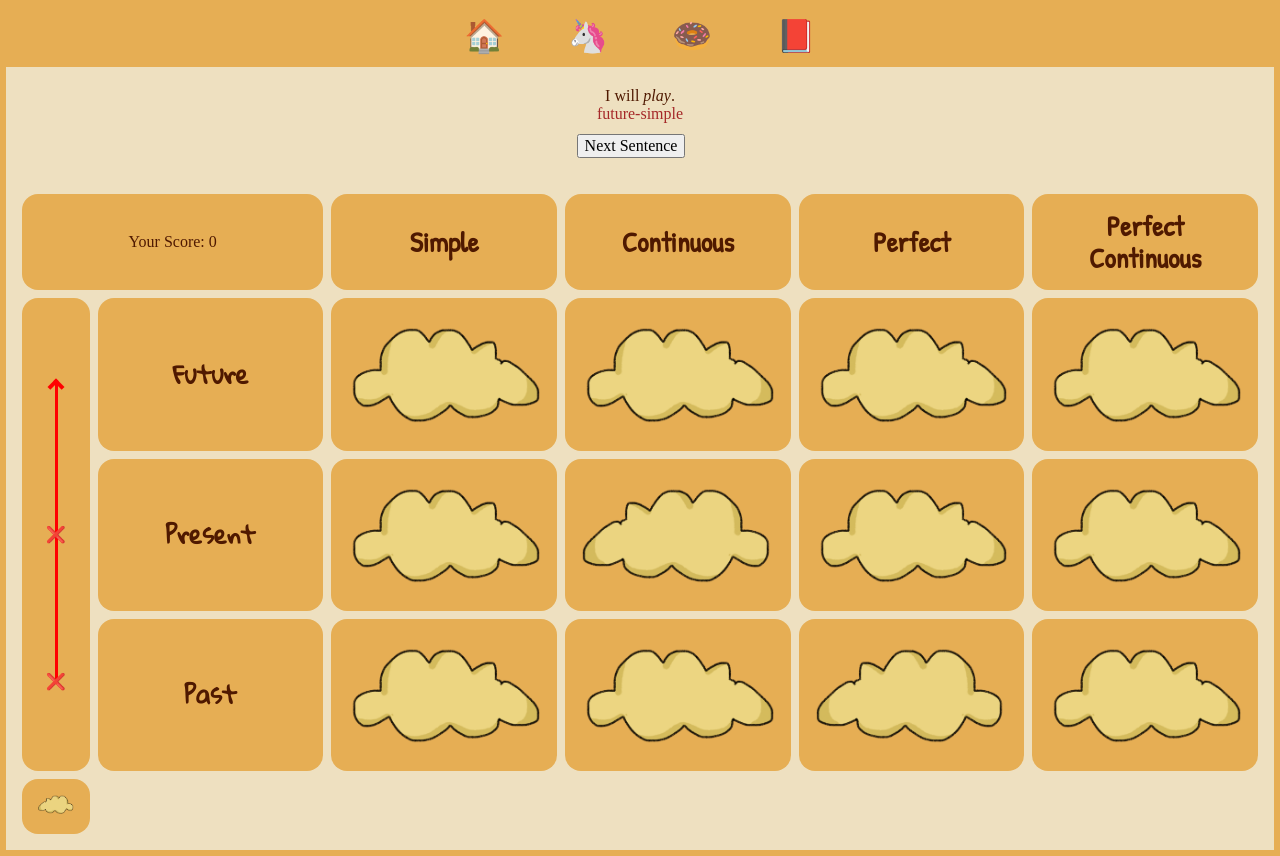
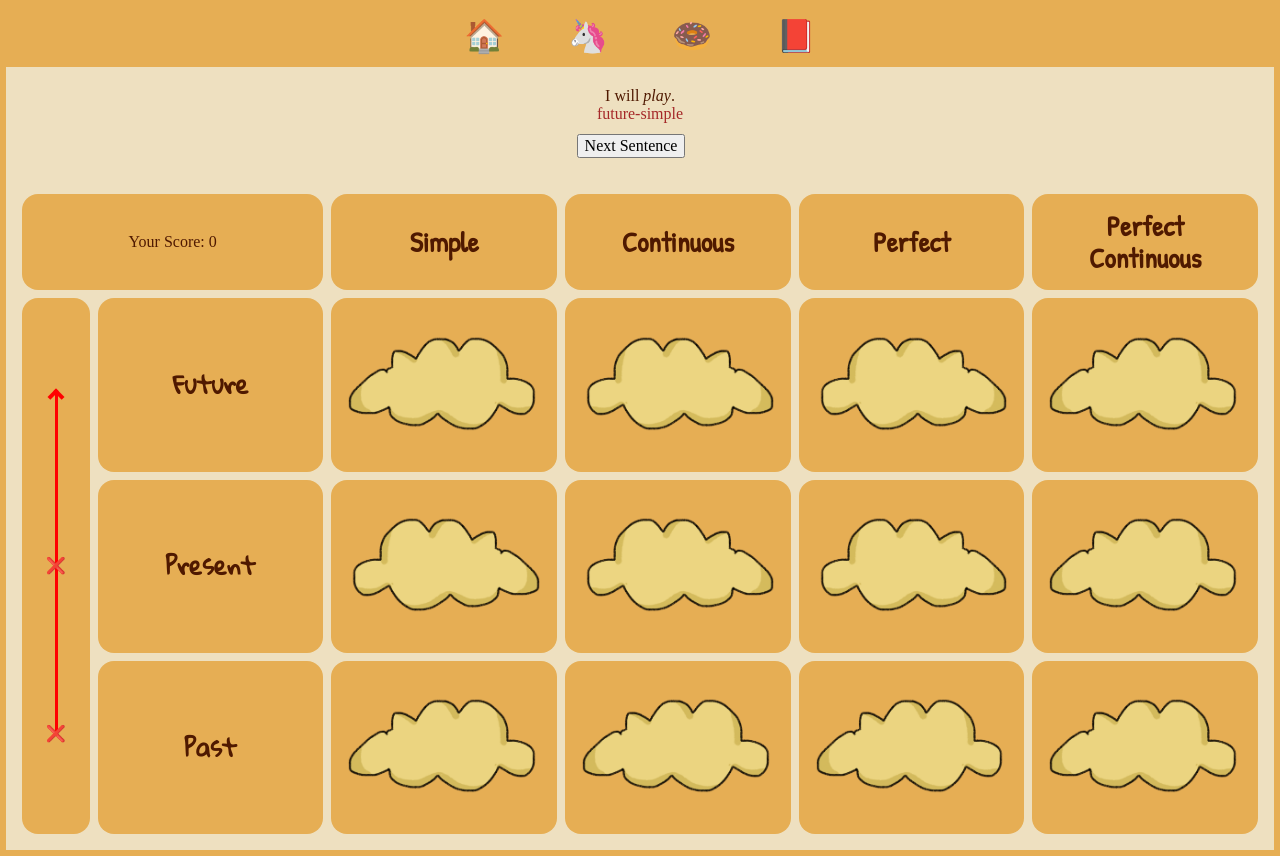
Before and after one commit to sheleoni/tense-table, a Vue app: page / in a window 1280 px wide. Both pictures are taken after a click on the button "Start Game!". Built offline with nearby package versions, Linux system fonts and the light colour scheme; a web font is replaced by a local one.

Commit message:
feat: use v-for to loop TableCell components

```diff
--- a/src/components/TableCell.vue
+++ b/src/components/TableCell.vue
@@ -1,9 +1,9 @@
 <template>
 
-    <section>
-        <p v-if="isOccluded === false" :class="cellClass" :data-tense-type="tenseType" v-html="sentenceHTMLContent"></p>
-        <p v-else :class="cellClass" :data-tense-type="tenseType" @click="checkAnswer()">
-            <img :src="require('../assets/img/clouds/' + randomImage())" :data-tense-type="tenseType" width="100%" />
+    <section :data-tense-type="tenseType" :class="cellClass">
+        <p v-if="isOccluded === false" v-html="sentenceHTMLContent" :data-tense-type="tenseType"></p>
+        <p v-else @click="checkAnswer()" :data-tense-type="tenseType">
+            <img :src="require('../assets/img/clouds/' + randomImage())" width="100%" :data-tense-type="tenseType" />
         </p>
     </section>
 
@@ -21,6 +21,7 @@ export default {
         tenseType: String,
         randomImage: Function,
         imageWidth: String,
+        checkAnswer: Function,
     }
 }
 
--- a/src/pages/home/index.vue
+++ b/src/pages/home/index.vue
@@ -1,4 +1,3 @@
-
 <template>
 
     <!-- /// Tense Table Start /// -->
@@ -40,156 +39,35 @@
             </section>
 
             <!-- Table Cells -->
-            <!-- /// Past Tense /// -->
+
+            <!-- Table Cell headers -->
             <h2 class="past">Past</h2>
+            <h2 class="present">Present</h2>
+            <h2 class="future">Future</h2>
 
             <h3 class="simple">Simple</h3>
-            <!-- Past Simple -->
-
-            <TableCell :sentenceHTMLContent="sentences.past.simple" :isOccluded="isOccluded['past-simple']"
-                cellClass="past-simple" tenseType="past-simple" :randomImage="randomOccluderImage"
-                :imageWidth="occluderImageWidth" />
-
-
-            <p v-if="isOccluded['past-simple'] === false" class="past-simple" data-tense-type="past-simple"
-                v-html="sentences.past.simple">
-            </p>
-            <p v-else class="past-simple" data-tense-type="past-simple" @click="checkAnswer()">
-                <img :src="require('@/assets/img/clouds/' + cellImageURL['past-simple'])" :width="occluderImageWidth"
-                    data-tense-type="past-simple" />
-            </p>
-
-            <!-- Past Continuous -->
-            <!-- Continuous / Progressive Header Toggler -->
             <h3 class="continuous" @click="switchContinuousProgressive()">
                 <template v-if="isContinuous">Continuous</template>
                 <template v-else>Progressive</template>
             </h3>
-
-            <p v-if="isOccluded['past-continuous'] === false" class="past-continuous" data-tense-type="past-continuous"
-                v-html="sentences.past.continuous"></p>
-            <p v-else class="past-continuous" data-tense-type="past-continuous" @click="checkAnswer()">
-                <img :src="require('@/assets/img/clouds/' + cellImageURL['past-continuous'])"
-                    :width="occluderImageWidth" data-tense-type="past-continuous" />
-            </p>
-
-            <!-- Past Perfect -->
             <h3 class="perfect">Perfect</h3>
-
-            <p v-if="isOccluded['past-perfect'] === false" class="past-perfect" data-tense-type="past-perfect"
-                v-html="sentences.past.perfect"></p>
-            <p v-else class="past-perfect" data-tense-type="past-perfect" @click="checkAnswer()">
-                <img :src="require('@/assets/img/clouds/' + cellImageURL['past-perfect'])" :width="occluderImageWidth"
-                    data-tense-type="past-perfect" />
-            </p>
-
-            <!-- Continuous / Progressive Header Toggler -->
             <h3 class="perfect-continuous" @click="switchContinuousProgressive()">
                 <template v-if="isContinuous">Perfect Continuous</template>
                 <template v-else>Perfect Progressive</template>
             </h3>
 
-            <!-- Past Perfect Continuous -->
-            <p v-if="isOccluded['past-perfect-continuous'] === false" class="past-perfect-continuous"
-                data-tense-type="past-perfect-continuous" v-html="sentences.past.perfectContinuous"></p>
-            <p v-else class="past-perfect-continuous" data-tense-type="past-perfect-continuous" @click="checkAnswer()">
-                <img :src="require('@/assets/img/clouds/' + randomOccluderImage())"
-                    data-tense-type="past-perfect-continuous" :width="occluderImageWidth" />
-            </p>
+            <!-- TableCell component Loop -->
 
+            <TableCell v-for="(sentenceType, index) in sentencesData" :key="index"
+                :sentenceHTMLContent="sentenceType.sentence" :isOccluded="isOccluded[sentenceType.tenseName]"
+                :cellClass="sentenceType.tenseName" :tenseType="sentenceType.tenseName"
+                :randomImage="randomOccluderImage" :imageWidth="occluderImageWidth" :checkAnswer="checkAnswer" />
 
-            <!-- /// Present Tense /// -->
-            <h2 class="present">Present</h2>
+            <!-- <TableCell :sentenceHTMLContent="sentences.past.simple" :isOccluded="isOccluded['past-simple']"
+                cellClass="past-simple" tenseType="past-simple" :randomImage="randomOccluderImage"
+                :imageWidth="occluderImageWidth" :checkAnswer="checkAnswer" />
+ -->
 
-            <!-- Present Simple -->
-            <h3 class="repeated-heading">Simple</h3>
-            <p v-if="isOccluded['present-simple'] === false" class="present-simple" data-tense-type="present-simple"
-                v-html="sentences.present.simple"></p>
-            <p v-else class="present-simple" data-tense-type="present-simple" @click="checkAnswer()">
-                <img :src="require('@/assets/img/clouds/' + randomOccluderImage())" data-tense-type="present-simple"
-                    :width="occluderImageWidth" />
-            </p>
-
-
-            <!-- Present Continuous -->
-            <h3 class="repeated-heading">Continuous/ Progressive</h3>
-            <p v-if="isOccluded['present-continuous'] === false" class="present-continuous"
-                data-tense-type="present-continuous" v-html="sentences.present.continuous"></p>
-            <p v-else class="present-continuous" data-tense-type="present-continuous" @click="checkAnswer()">
-                <img :src="require('@/assets/img/clouds/' + randomOccluderImage())" data-tense-type="present-continuous"
-                    :width="occluderImageWidth" />
-            </p>
-
-
-            <!-- Present Perfect -->
-            <h3 class="repeated-heading">Perfect</h3>
-
-            <p v-if="isOccluded['present-perfect'] === false" class="present-perfect" data-tense-type="present-perfect"
-                v-html="sentences.present.perfect"></p>
-            <p v-else class="present-perfect" data-tense-type="present-perfect" @click="checkAnswer()">
-                <img :src="require('@/assets/img/clouds/' + randomOccluderImage())" data-tense-type="present-perfect"
-                    :width="occluderImageWidth" />
-            </p>
-
-
-            <!-- Present Perfect Continuous -->
-            <h3 class="repeated-heading">Perfect Continuous/ Perfect Progressive</h3>
-
-            <p v-if="isOccluded['present-perfect-continuous'] === false" class="present-perfect-continuous"
-                data-tense-type="present-perfect-continuous" v-html="sentences.present.perfectContinuous">
-            </p>
-            <p v-else class="present-perfect-continuous" data-tense-type="present-perfect-continuous"
-                @click="checkAnswer()">
-                <img :src="require('@/assets/img/clouds/' + randomOccluderImage())"
-                    data-tense-type="present-perfect-continuous" :width="occluderImageWidth" />
-            </p>
-
-
-
-            <!-- /// Future Tense /// -->
-            <h2 class="future">Future</h2>
-
-            <!-- Future Simple -->
-            <h3 class="repeated-heading">Simple</h3>
-
-            <p v-if="isOccluded['future-simple'] === false" class="future-simple" data-tense-type="future-simple"
-                v-html="sentences.future.simple"></p>
-            <p v-else class=" future-simple" data-tense-type="future-simple" @click="checkAnswer()">
-                <img :src="require('@/assets/img/clouds/' + randomOccluderImage())" :width="occluderImageWidth"
-                    data-tense-type="future-simple" />
-            </p>
-
-
-            <!-- Future Continuous -->
-            <h3 class="repeated-heading">Continuous/ Progressive</h3>
-            <p v-if="isOccluded['future-continuous'] === false" class="future-continuous"
-                data-tense-type="future-continuous" v-html="sentences.future.continuous">
-            </p>
-            <p v-else class="future-continuous" data-tense-type="future-continuous" @click="checkAnswer()">
-                <img :src="require('@/assets/img/clouds/' + randomOccluderImage())" data-tense-type="future-continuous"
-                    :width="occluderImageWidth" />
-            </p>
-
-
-            <!-- Future Perfect -->
-            <h3 class="repeated-heading">Perfect</h3>
-            <p v-if="isOccluded['future-perfect'] === false" class="future-perfect" data-tense-type="future-perfect"
-                v-html="sentences.future.perfect"></p>
-            <p v-else class="future-perfect" data-tense-type="future-perfect" @click="checkAnswer()">
-                <img :src="require('@/assets/img/clouds/' + randomOccluderImage())" data-tense-type="future-perfect"
-                    :width="occluderImageWidth" />
-            </p>
-
-
-            <!-- Future Perfect Continuous -->
-            <h3 class="repeated-heading">Perfect Continuous/ Perfect Progressive</h3>
-            <p v-if="isOccluded['future-perfect-continuous'] === false" class="future-perfect-continuous"
-                data-tense-type="future-perfect-continuous" v-html="sentences.future.perfectContinuous"></p>
-            <p v-else class="future-perfect-continuous" data-tense-type="future-perfect-continuous"
-                @click="checkAnswer()">
-                <img :src="require('@/assets/img/clouds/' + randomOccluderImage())" :width="occluderImageWidth"
-                    data-tense-type="future-perfect-continuous" />
-            </p>
 
 
         </section>
@@ -241,6 +119,63 @@ export default {
                     perfect: `I will have <em class="verb">played</em>.`,
                     perfectContinuous: `I will have been <em class="verb">playing</em>.`,
                 },
+            },
+            // restructured sentence list containing CSS classname as "keys" (rename 'key' property as necessary)
+            sentencesData: {
+                // past tense
+                pastSimple: {
+                    sentence: `I <em class="verb">played</em>.`,
+                    tenseName: 'past-simple'
+                },
+                pastContinuous: {
+                    sentence: `I was <em class="verb">playing</em>.`,
+                    tenseName: 'past-continuous'
+                },
+                pastPerfect: {
+                    sentence: `I had <em class="verb">played</em>.`,
+                    tenseName: 'past-perfect'
+                },
+                pastPerfectContinuous: {
+                    sentence: `I had been <em class="verb">playing.</em>`,
+                    tenseName: 'past-perfect-continuous'
+                },
+
+                // present tense
+                presentSimple: {
+                    sentence: `I <em class="verb">play</em>.`,
+                    tenseName: 'present-simple'
+                },
+                presentContinuous: {
+                    sentence: `I am <em class="verb">playing</em>.`,
+                    tenseName: 'present-continuous'
+                },
+                presentPerfect: {
+                    sentence: `I have <em class="verb">played</em>.`,
+                    tenseName: 'present-perfect'
+                },
+                presentPerfectContinuous: {
+                    sentence: `I have been <em class= "verb" >playing</em>.`,
+                    tenseName: 'present-perfect-continuous'
+                },
+
+                // future tense
+                futureSimple: {
+                    sentence: `I will <em class="verb">play</em>.`,
+                    tenseName: 'future-simple'
+                },
+                futureContinuous: {
+                    sentence: `I will be <em class="verb">playing</em>.`,
+                    tenseName: 'future-continuous'
+                },
+                futurePerfect: {
+                    sentence: `I will have <em class="verb">played</em>.`,
+                    tenseName: 'future-perfect'
+                },
+                futurePerfectContinuous: {
+                    sentence: `I will have been <em class="verb">playing</em>.`,
+                    tenseName: 'future-perfect-continuous'
+                },
+
             },
             // occlusion for each cell
             isOccluded: {
@@ -375,7 +310,7 @@ export default {
         getCellTenseType() {
             this.selectedTenseType = event.target.getAttribute("data-tense-type");
             console.log(this.selectedTenseType);
-            console.log(typeof (this.selectedTenseType));
+            // console.log(typeof (this.selectedTenseType));
 
         },
         showNextSentence() {
```
